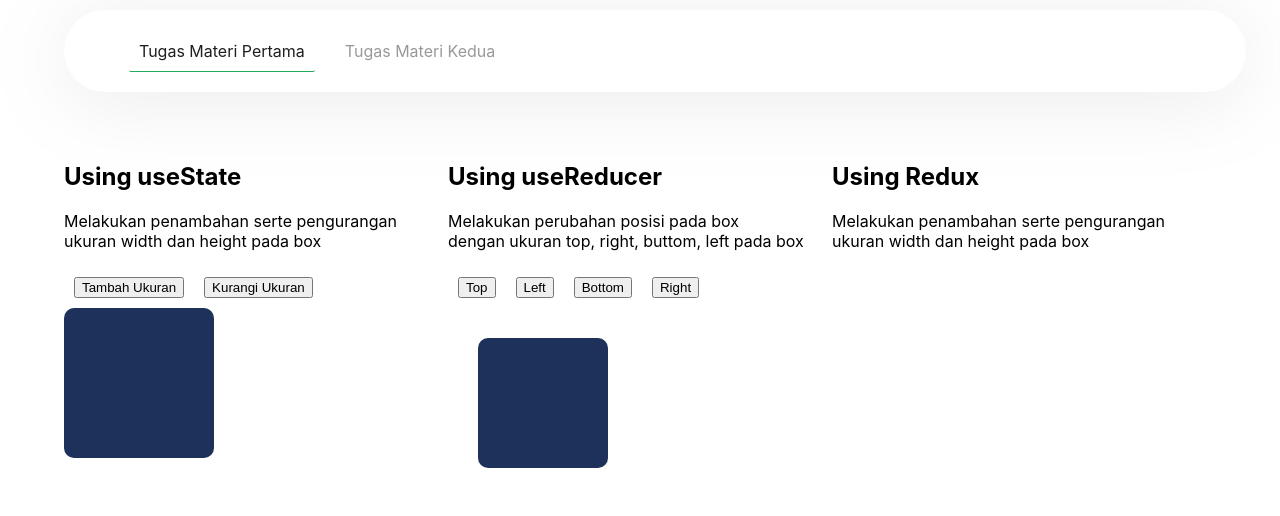
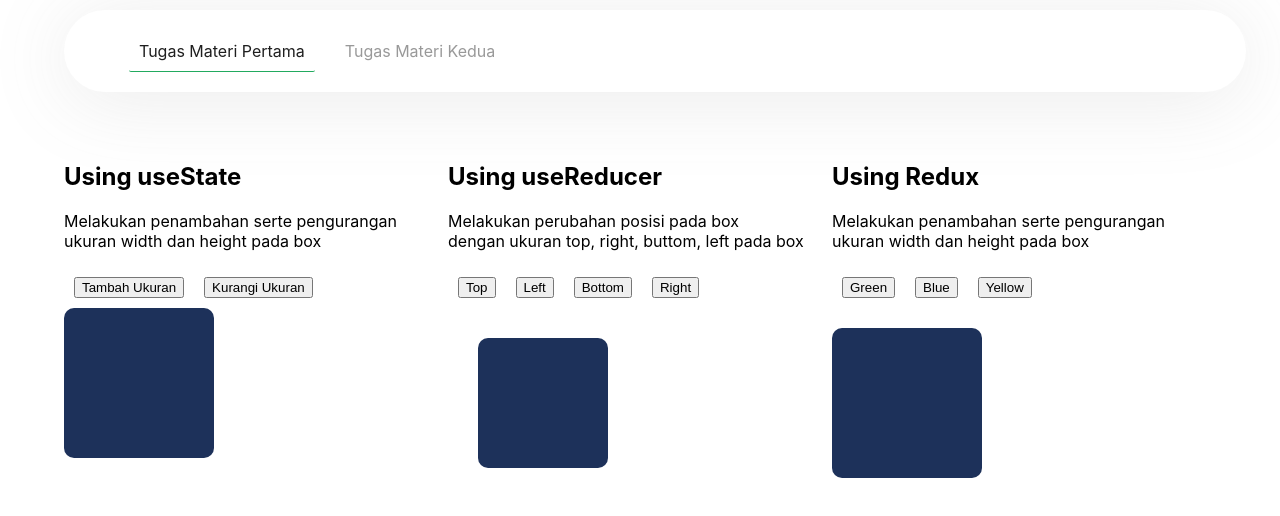
Before and after one commit to nestiawanfyant/tugas-prak-pwl-2, a React (Create React App) app: page / in a window 1280 px wide. Shown: the top 516 px of the page. Built offline with nearby package versions, Linux system fonts and the light colour scheme.

Commit message:
add redux

```diff
--- a/package.json
+++ b/package.json
@@ -8,8 +8,10 @@
     "@testing-library/user-event": "^12.1.10",
     "react": "^17.0.2",
     "react-dom": "^17.0.2",
+    "react-redux": "^7.2.3",
     "react-router-dom": "^5.2.0",
     "react-scripts": "4.0.3",
+    "redux": "^4.0.5",
     "web-vitals": "^1.0.1"
   },
   "scripts": {
--- a/src/page/materi1/redux.js
+++ b/src/page/materi1/redux.js
@@ -1,4 +1,39 @@
-import React, { Component } from 'react'
+import React, { Component } from 'react';
+import { createStore } from 'redux'
+import { Provider } from 'react-redux'
+import ColorSet from './redux/colorSet'
+
+const initialState = {
+    color: "#1d315a",
+};
+
+const reducer = (state = initialState, action) => {
+
+    if(action.type === 'green') {
+        return {
+            ...state,
+            color: "#22aa5f",
+        }
+    }
+
+    if(action.type === 'blue') {
+        return {
+            ...state,
+            color: "#1d315a",
+        }
+    }
+
+    if(action.type === 'yellow') {
+        return {
+            ...state,
+            color: "#ebe659",
+        }
+    }
+
+    return state;
+};
+
+const store = createStore(reducer);
 
 export default class redux extends Component {
     render() {
@@ -6,6 +41,11 @@ export default class redux extends Component {
             <div className="materiOneDiv3row">
                 <h2> Using Redux </h2>
                 <p> Melakukan penambahan serte pengurangan <br /> ukuran width dan height pada box </p>
+
+                <Provider store={store}>
+                    <ColorSet />
+                </Provider>
+
             </div>
         )
     }
--- /dev/null
+++ b/src/page/materi1/redux/colorSet.js
@@ -0,0 +1,32 @@
+/* eslint-disable no-undef */
+import React from 'react'
+import { connect } from 'react-redux';
+
+function colorSet(props) {
+    return (
+        <div className="materiOneDiv3row">
+            <button onClick={props.pressGreen}> Green </button>
+            <button onClick={props.pressBlue}>Blue</button>
+            <button onClick={props.pressYellow}>Yellow</button>
+
+            <br />
+            <div style={{width: 150, height: 150, backgroundColor: props.color, marginTop: 20}} className="states"></div>
+        </div>
+    )
+}
+
+const mapsStateToProps = (state) => {
+    return {
+        color: state.color,
+    }
+}
+
+const mapsDispatchtoProps = (dispatch) => {
+    return {
+        pressGreen: () => dispatch({type: 'green'}),
+        pressBlue: () => dispatch({type: 'blue'}),
+        pressYellow: () => dispatch({type: 'yellow'})
+    }
+}
+
+export default connect(mapsStateToProps, mapsDispatchtoProps)(colorSet);
```
Also changed, not shown: 2 other files (tests, documents, lock files or other folders).
